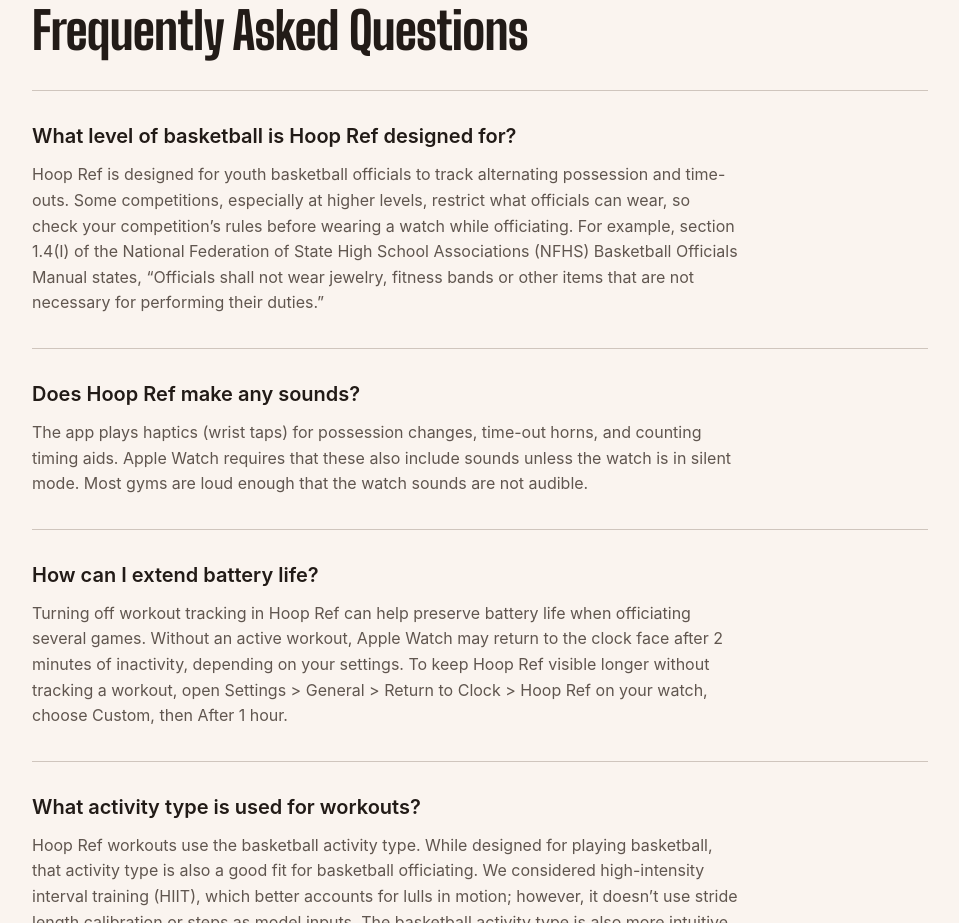
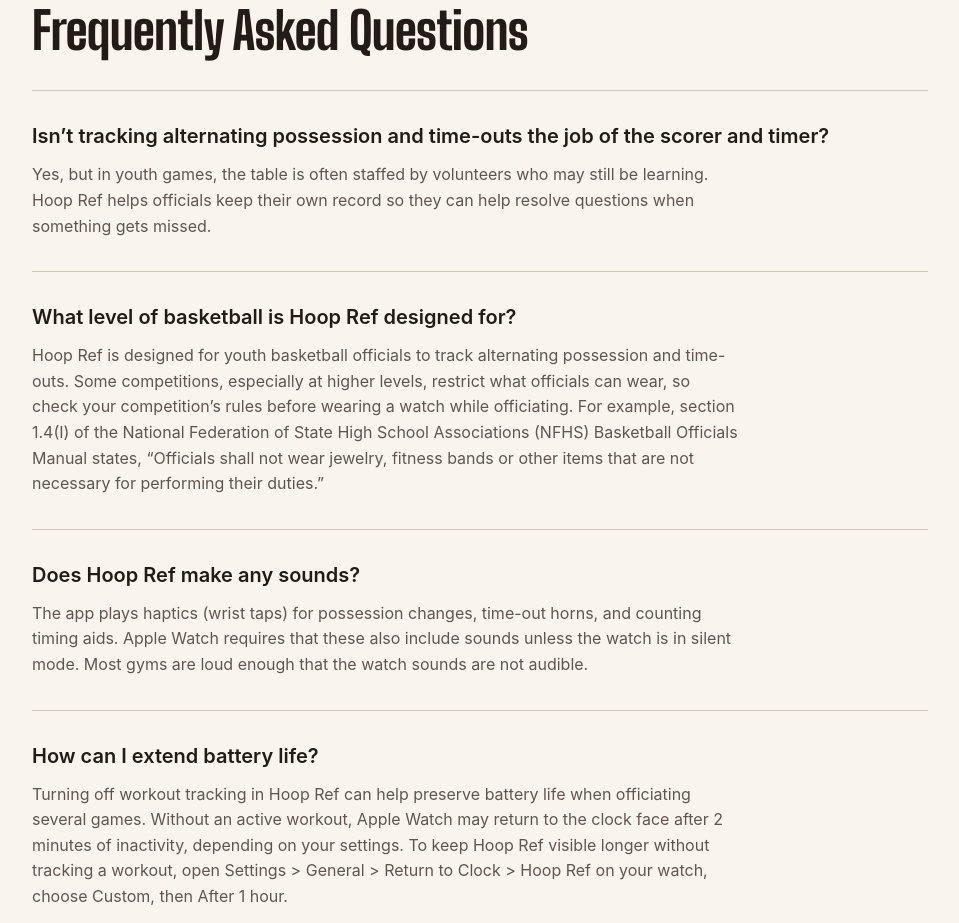
Before and after one commit to Toolsay/HoopRefWebsite, a website built with Vite: page index.html in a window 1280 px wide. Shown: the part 2420-3343 px from the top of the page, without its empty margins (160-1119 px from the left). Built offline with nearby package versions, Linux system fonts and the light colour scheme.

Commit message:
FAQ about job of the scorer and timer

```diff
--- a/index.html
+++ b/index.html
@@ -227,6 +227,11 @@
 
 			<div class="space-y-6">
 				<div class="bg-white dark:bg-gray-800 p-6 rounded-xl shadow-md">
+					<h3 class="text-xl font-semibold text-gray-900 dark:text-white mb-3">Isn’t tracking alternating possession and time-outs the job of the scorer and timer?</h3>
+					<p class="text-gray-600 dark:text-gray-300">Yes, but in youth games, the table is often staffed by volunteers who may still be learning. Hoop Ref helps officials keep their own record so they can help resolve questions when something gets missed.</p>
+				</div>
+
+				<div class="bg-white dark:bg-gray-800 p-6 rounded-xl shadow-md">
 					<h3 class="text-xl font-semibold text-gray-900 dark:text-white mb-3">What level of basketball is Hoop Ref designed for?</h3>
 					<p class="text-gray-600 dark:text-gray-300">Hoop Ref is designed for youth basketball officials to track alternating possession and time-outs. Some competitions, especially at higher levels, restrict what officials can wear, so check your competition’s rules before wearing a watch while officiating. For example, section 1.4(I) of the National Federation of State High School Associations (NFHS) Basketball Officials Manual states, “Officials shall not wear jewelry, fitness bands or other items that are not necessary for performing their duties.”</p>
 				</div>
```
Also changed, not shown: README.md.
